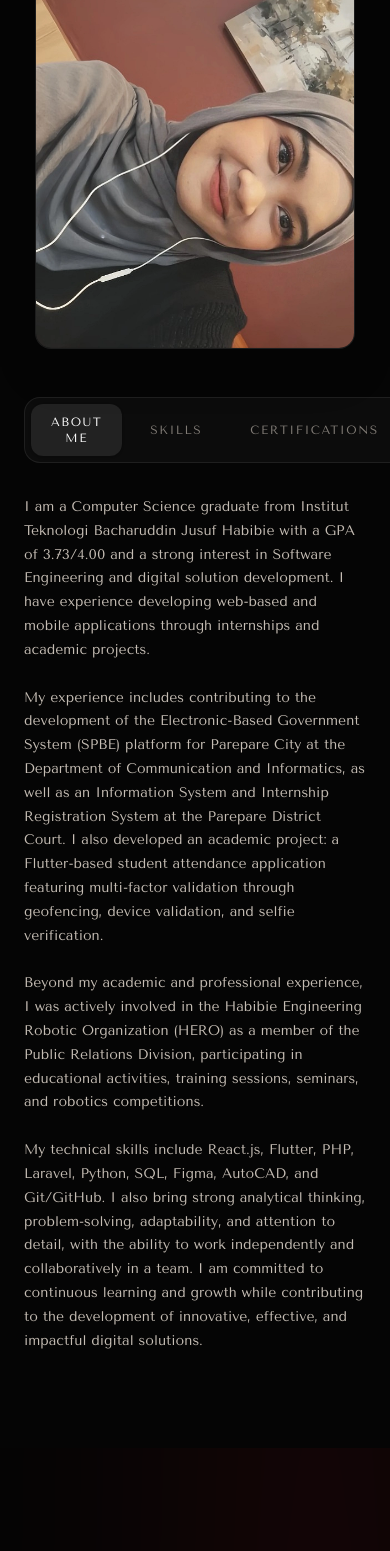
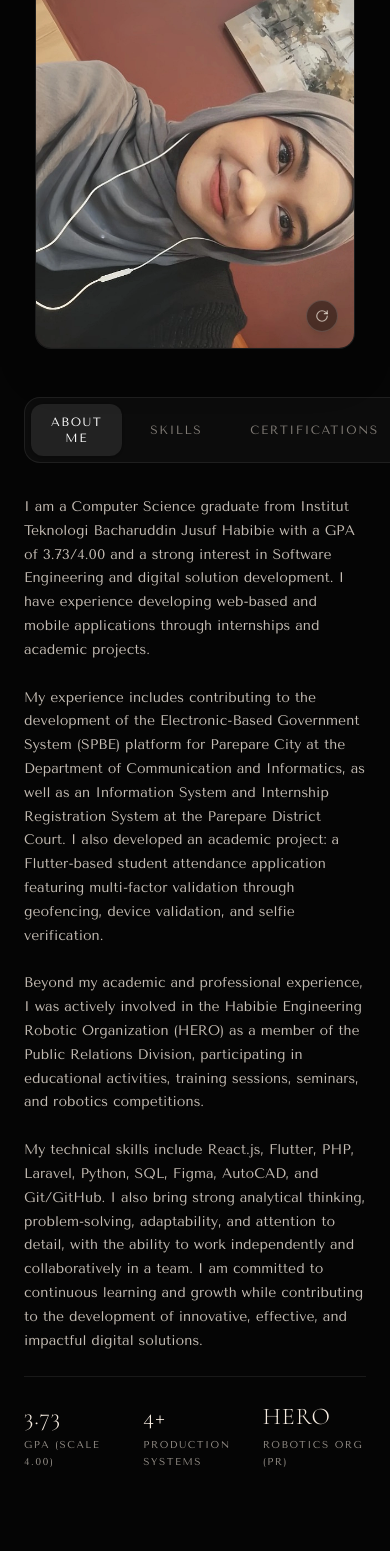
Before and after one commit to sphiranmlika/portfolio, a Next.js app: page / in a window 390 px wide. Shown: the part 1106-2657 px from the top of the page. Built offline with nearby package versions, Linux system fonts and the light colour scheme; a web font is replaced by a local one.

Commit message:
feat(about): add quick stats, mobile flip cue icon, and harmonize english labels

```diff
--- a/components/about/AboutPortraitCard.tsx
+++ b/components/about/AboutPortraitCard.tsx
@@ -2,6 +2,7 @@
 
 import React, { useState } from "react";
 import Image from "next/image";
+import { RotateCw } from "lucide-react";
 import { personalInfo } from "@/data/personal";
 
 export function AboutPortraitCard() {
@@ -25,7 +26,7 @@ export function AboutPortraitCard() {
     >
       <div className="card-flip-inner relative w-full h-full">
         {/* Front Face: Flip Pertama (Foto 1 - Portrait Selfie HD) */}
-        <div className="card-face absolute inset-0 rounded-2xl sm:rounded-3xl overflow-hidden border border-white/[0.08] bg-[#0a0a0a] select-none shadow-2xl">
+        <div className="card-face absolute inset-0 rounded-2xl sm:rounded-3xl overflow-hidden border border-white/[0.08] bg-[#0a0a0a] select-none shadow-2xl group">
           <Image
             src="/images/profile/portrait.webp"
             alt={`Potret ${personalInfo.name}`}
@@ -35,10 +36,14 @@ export function AboutPortraitCard() {
             priority
             unoptimized
           />
+          {/* Subtle Flip Cue Icon */}
+          <div className="absolute bottom-4 right-4 z-20 w-8 h-8 rounded-full bg-black/40 backdrop-blur-md border border-white/15 flex items-center justify-center text-[#f5ebe0]/70 pointer-events-none shadow-lg transition-transform duration-500">
+            <RotateCw className="w-3.5 h-3.5" />
+          </div>
         </div>
 
         {/* Back Face: Flip Kedua (Foto 2 - Sunset Outdoor HD) */}
-        <div className="card-face card-back absolute inset-0 rounded-2xl sm:rounded-3xl overflow-hidden border border-white/[0.12] bg-[#0a0a0a] select-none shadow-2xl">
+        <div className="card-face card-back absolute inset-0 rounded-2xl sm:rounded-3xl overflow-hidden border border-white/[0.12] bg-[#0a0a0a] select-none shadow-2xl group">
           <Image
             src="/images/profile/portrait-sunset.webp"
             alt={`${personalInfo.name} Sunset`}
@@ -48,6 +53,10 @@ export function AboutPortraitCard() {
             priority
             unoptimized
           />
+          {/* Subtle Flip Cue Icon */}
+          <div className="absolute bottom-4 right-4 z-20 w-8 h-8 rounded-full bg-black/40 backdrop-blur-md border border-white/15 flex items-center justify-center text-[#f5ebe0]/70 pointer-events-none shadow-lg transition-transform duration-500">
+            <RotateCw className="w-3.5 h-3.5" />
+          </div>
         </div>
       </div>
     </div>
--- a/components/sections/About.tsx
+++ b/components/sections/About.tsx
@@ -3,7 +3,7 @@
 import React, { useState } from "react";
 import Image from "next/image";
 import Link from "next/link";
-import { ArrowRight, ExternalLink, Award } from "lucide-react";
+import { ArrowRight, ExternalLink, Award, RotateCw } from "lucide-react";
 import { personalInfo } from "@/data/personal";
 import { skillCategories } from "@/data/skills";
 import { certificates } from "@/data/certificates";
@@ -58,7 +58,7 @@ export function About({ activeTab: controlledTab, onTabChange }: AboutProps) {
           >
             <div className="card-flip-inner relative w-full h-full">
               {/* Front Face: Flip Pertama (Foto 1 - Portrait Selfie HD) */}
-              <div className="card-face absolute inset-0 rounded-2xl overflow-hidden border border-white/[0.08] bg-[#0a0a0a] select-none shadow-2xl">
+              <div className="card-face absolute inset-0 rounded-2xl overflow-hidden border border-white/[0.08] bg-[#0a0a0a] select-none shadow-2xl group">
                 <Image
                   src="/images/profile/portrait.webp"
                   alt={`Potret ${personalInfo.name}`}
@@ -68,10 +68,14 @@ export function About({ activeTab: controlledTab, onTabChange }: AboutProps) {
                   priority
                   unoptimized
                 />
+                {/* Subtle Flip Cue Icon */}
+                <div className="absolute bottom-4 right-4 z-20 w-8 h-8 rounded-full bg-black/40 backdrop-blur-md border border-white/15 flex items-center justify-center text-[#f5ebe0]/70 pointer-events-none shadow-lg transition-transform duration-500">
+                  <RotateCw className="w-3.5 h-3.5" />
+                </div>
               </div>
 
               {/* Back Face: Flip Kedua (Foto 2 - Sunset Outdoor HD) */}
-              <div className="card-face card-back absolute inset-0 rounded-2xl overflow-hidden border border-white/[0.12] bg-[#0a0a0a] select-none shadow-2xl">
+              <div className="card-face card-back absolute inset-0 rounded-2xl overflow-hidden border border-white/[0.12] bg-[#0a0a0a] select-none shadow-2xl group">
                 <Image
                   src="/images/profile/portrait-sunset.webp"
                   alt={`${personalInfo.name} Sunset`}
@@ -81,6 +85,10 @@ export function About({ activeTab: controlledTab, onTabChange }: AboutProps) {
                   priority
                   unoptimized
                 />
+                {/* Subtle Flip Cue Icon */}
+                <div className="absolute bottom-4 right-4 z-20 w-8 h-8 rounded-full bg-black/40 backdrop-blur-md border border-white/15 flex items-center justify-center text-[#f5ebe0]/70 pointer-events-none shadow-lg transition-transform duration-500">
+                  <RotateCw className="w-3.5 h-3.5" />
+                </div>
               </div>
             </div>
           </div>
@@ -137,6 +145,34 @@ export function About({ activeTab: controlledTab, onTabChange }: AboutProps) {
               <p>
                 My technical skills include React.js, Flutter, PHP, Laravel, Python, SQL, Figma, AutoCAD, and Git/GitHub. I also bring strong analytical thinking, problem-solving, adaptability, and attention to detail, with the ability to work independently and collaboratively in a team. I am committed to continuous learning and growth while contributing to the development of innovative, effective, and impactful digital solutions.
               </p>
+
+              {/* Quick Stats Bar */}
+              <div className="pt-6 mt-2 border-t border-white/[0.08] grid grid-cols-3 gap-4">
+                <div className="space-y-1">
+                  <p className="font-heading text-2xl sm:text-3xl text-[#f5ebe0] font-light tracking-[1px]">
+                    3.73
+                  </p>
+                  <p className="font-sans text-[10px] sm:text-xs text-[#f5ebe0]/60 tracking-[1.5px] uppercase">
+                    GPA (Scale 4.00)
+                  </p>
+                </div>
+                <div className="space-y-1">
+                  <p className="font-heading text-2xl sm:text-3xl text-[#f5ebe0] font-light tracking-[1px]">
+                    4+
+                  </p>
+                  <p className="font-sans text-[10px] sm:text-xs text-[#f5ebe0]/60 tracking-[1.5px] uppercase">
+                    Production Systems
+                  </p>
+                </div>
+                <div className="space-y-1">
+                  <p className="font-heading text-2xl sm:text-3xl text-[#f5ebe0] font-light tracking-[1px]">
+                    HERO
+                  </p>
+                  <p className="font-sans text-[10px] sm:text-xs text-[#f5ebe0]/60 tracking-[1.5px] uppercase">
+                    Robotics Org (PR)
+                  </p>
+                </div>
+              </div>
             </div>
           )}
 
@@ -144,7 +180,7 @@ export function About({ activeTab: controlledTab, onTabChange }: AboutProps) {
           {currentTab === "skills" && (
             <div className="animate-fadeIn space-y-6">
               <p className="text-xs tracking-[1.5px] uppercase text-[#f5ebe0]/60 font-sans">
-                Teknologi & Alat Rekayasa Utama
+                Core Technologies & Tools
               </p>
               <div className="grid grid-cols-3 sm:grid-cols-4 md:grid-cols-5 gap-3 sm:gap-4">
                 {skillCategories.flatMap((cat) => cat.skills).map((skill) => (
@@ -182,7 +218,7 @@ export function About({ activeTab: controlledTab, onTabChange }: AboutProps) {
           {currentTab === "cert" && (
             <div className="animate-fadeIn space-y-4">
               <p className="text-xs tracking-[1.5px] uppercase text-[#f5ebe0]/60 font-sans mb-4">
-                Sertifikat & Kredensial Pilihan
+                Featured Certifications & Credentials
               </p>
               <div className="grid grid-cols-1 sm:grid-cols-2 gap-4">
                 {certificates.slice(0, 4).map((cert) => (
@@ -214,7 +250,7 @@ export function About({ activeTab: controlledTab, onTabChange }: AboutProps) {
                           rel="noopener noreferrer"
                           className="inline-flex items-center gap-1.5 text-xs text-[#f5ebe0] hover:text-white transition-colors"
                         >
-                          <span>Kredensial</span>
+                          <span>Credential</span>
                           <ExternalLink className="w-3 h-3 text-[#7a0c12]" />
                         </a>
                       )}
@@ -229,7 +265,7 @@ export function About({ activeTab: controlledTab, onTabChange }: AboutProps) {
                   className="inline-flex items-center gap-2 text-xs sm:text-sm uppercase tracking-[2px] font-sans text-[#f5ebe0] hover:text-white group border-b border-[#7a0c12] pb-1"
                 >
                   <Award className="w-4 h-4 text-[#7a0c12]" />
-                  <span>Lihat Semua Sertifikasi ({certificates.length})</span>
+                  <span>View All Certifications ({certificates.length})</span>
                   <ArrowRight className="w-4 h-4 group-hover:translate-x-1.5 transition-transform text-[#7a0c12]" />
                 </Link>
               </div>
```
